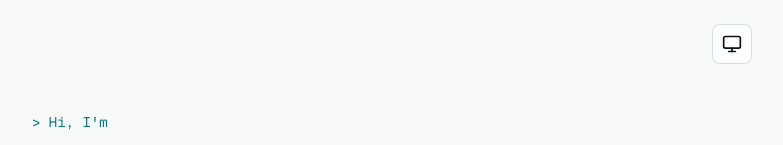
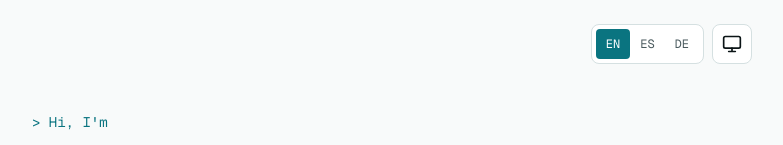
Before and after one commit to josue270193/homelab, a Next.js app in the folder apps/portfolio/: page /en in a window 1280 px wide. Shown: the top 145 px of the page, without its empty margins (248-1031 px from the left). Built offline with nearby package versions, Linux system fonts and the light colour scheme.

Commit message:
Add EN/ES/DE language switcher to the portfolio header (#92) (#99)
Co-authored-by: Claude Opus 5.5 <noreply@anthropic.com>

```diff
--- a/apps/portfolio/src/app/[lang]/page.tsx
+++ b/apps/portfolio/src/app/[lang]/page.tsx
@@ -2,6 +2,7 @@ import { notFound } from "next/navigation";
 import { getDictionary } from "@/content/dictionaries";
 import { hasLocale } from "@/content/i18n";
 import { profile, projects, socials } from "@/content/profile";
+import { LanguageSwitcher } from "../language-switcher";
 import { LinkButton } from "../link-button";
 import { ThemeToggle } from "../theme-toggle";
 
@@ -36,7 +37,8 @@ export default async function Home({ params }: PageProps<"/[lang]">) {
       </a>
 
       <header className="relative mx-auto w-full max-w-3xl px-6 pt-20 pb-12 sm:pt-28">
-        <div className="absolute right-6 top-6">
+        <div className="absolute right-6 top-6 flex items-center gap-2">
+          <LanguageSwitcher current={lang} label={t.languageLabel} />
           <ThemeToggle labels={t.theme} />
         </div>
         <p className="font-mono text-sm text-primary">
--- /dev/null
+++ b/apps/portfolio/src/app/language-switcher.tsx
@@ -0,0 +1,47 @@
+"use client";
+
+import type { MouseEvent } from "react";
+import { localeNames, locales, type Locale } from "@/content/i18n";
+import { LOCALE_COOKIE } from "@/content/locale-detection";
+
+// EN / ES / DE in the header (#92). Plain links, so it works without JavaScript; with JavaScript a
+// click also remembers the choice in the `lang` cookie (read by src/proxy.ts on the next visit
+// to `/`) and keeps the current #section.
+
+const ONE_YEAR = 60 * 60 * 24 * 365;
+
+function remember(event: MouseEvent<HTMLAnchorElement>, locale: Locale) {
+  const secure = location.protocol === "https:" ? "; Secure" : "";
+  document.cookie = `${LOCALE_COOKIE}=${locale}; Max-Age=${ONE_YEAR}; Path=/; SameSite=Lax${secure}`;
+  event.currentTarget.href = `/${locale}${location.hash}`;
+}
+
+export function LanguageSwitcher({ current, label }: { current: Locale; label: string }) {
+  return (
+    <nav aria-label={label}>
+      <ul className="flex h-10 items-center rounded-control border border-border bg-surface p-1 font-mono text-xs">
+        {locales.map((locale) => {
+          const active = locale === current;
+          return (
+            <li key={locale} className="h-full">
+              <a
+                href={`/${locale}`}
+                hrefLang={locale}
+                lang={locale}
+                aria-label={localeNames[locale]}
+                aria-current={active ? "true" : undefined}
+                title={localeNames[locale]}
+                onClick={(event) => remember(event, locale)}
+                className={`flex h-full items-center rounded-[calc(var(--radius-control)-0.25rem)] px-2.5 uppercase transition-[color,background-color,scale] duration-150 focus-visible:outline-2 focus-visible:outline-offset-2 focus-visible:outline-primary motion-safe:active:scale-[0.97] ${
+                  active ? "bg-primary text-primary-fg" : "text-muted hover:text-primary"
+                }`}
+              >
+                {locale}
+              </a>
+            </li>
+          );
+        })}
+      </ul>
+    </nav>
+  );
+}
--- a/apps/portfolio/src/content/dictionaries/de.ts
+++ b/apps/portfolio/src/content/dictionaries/de.ts
@@ -11,6 +11,7 @@ export const de: Dictionary = {
     "Privat bin ich Gamer und Eis-Fan und möchte die Welt bereisen, um verschiedene Kulturen kennenzulernen und in sie einzutauchen.",
   ],
   skipToContent: "Zum Inhalt springen",
+  languageLabel: "Sprache",
   sectionsLabel: "Abschnitte",
   nav: { about: "über mich", projects: "projekte", contact: "kontakt" },
   sections: { about: "Über mich", projects: "Projekte", contact: "Kontakt" },
--- a/apps/portfolio/src/content/dictionaries/en.ts
+++ b/apps/portfolio/src/content/dictionaries/en.ts
@@ -10,6 +10,7 @@ export const en = {
     "Outside work I'm a gamer and an ice-cream addict who wants to travel the world to meet and get involved with different cultures.",
   ],
   skipToContent: "Skip to content",
+  languageLabel: "Language",
   sectionsLabel: "Sections",
   nav: { about: "about", projects: "projects", contact: "contact" },
   sections: { about: "About", projects: "Projects", contact: "Contact" },
--- a/apps/portfolio/src/content/dictionaries/es.ts
+++ b/apps/portfolio/src/content/dictionaries/es.ts
@@ -11,6 +11,7 @@ export const es: Dictionary = {
     "Fuera del trabajo soy gamer y adicto al helado, y quiero viajar por el mundo para conocer otras culturas e involucrarme con ellas.",
   ],
   skipToContent: "Saltar al contenido",
+  languageLabel: "Idioma",
   sectionsLabel: "Secciones",
   nav: { about: "sobre mí", projects: "proyectos", contact: "contacto" },
   sections: { about: "Sobre mí", projects: "Proyectos", contact: "Contacto" },
```
Also changed, not shown: 1 other file (tests, documents, lock files or other folders).
